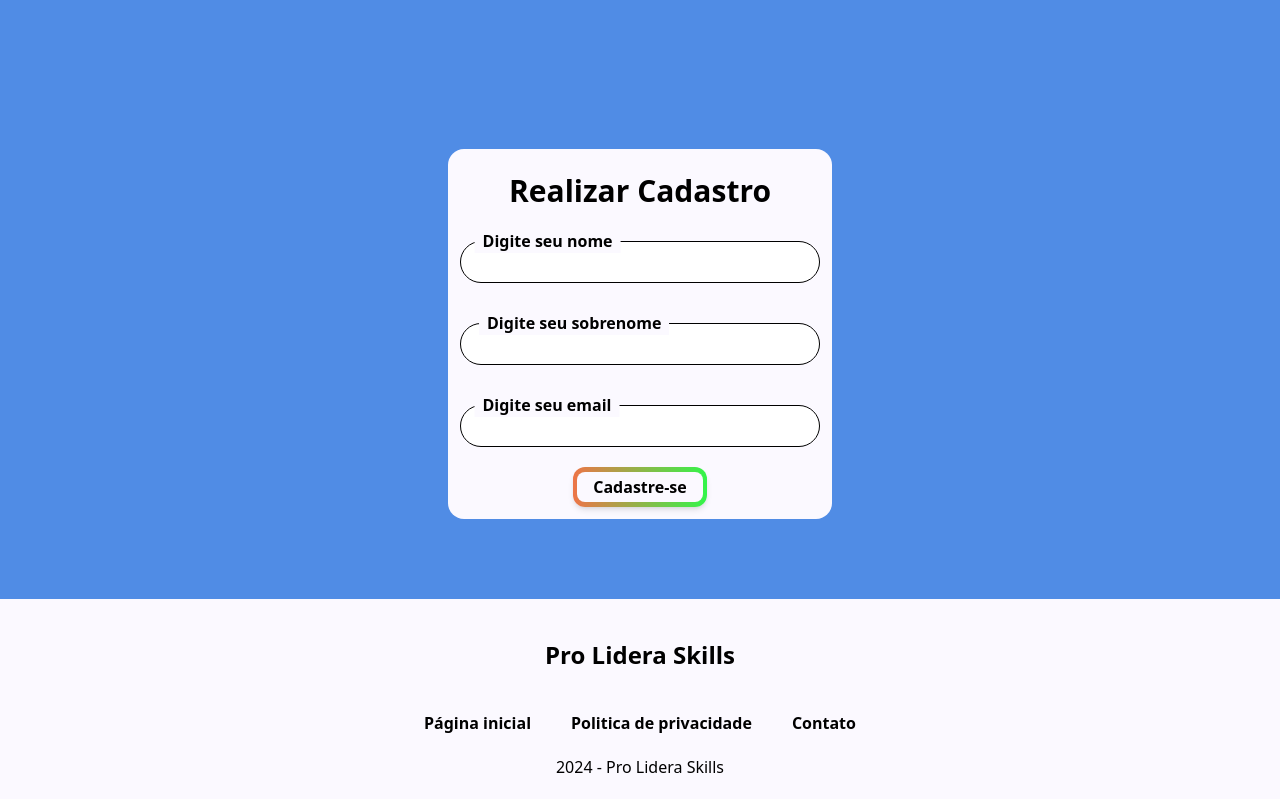
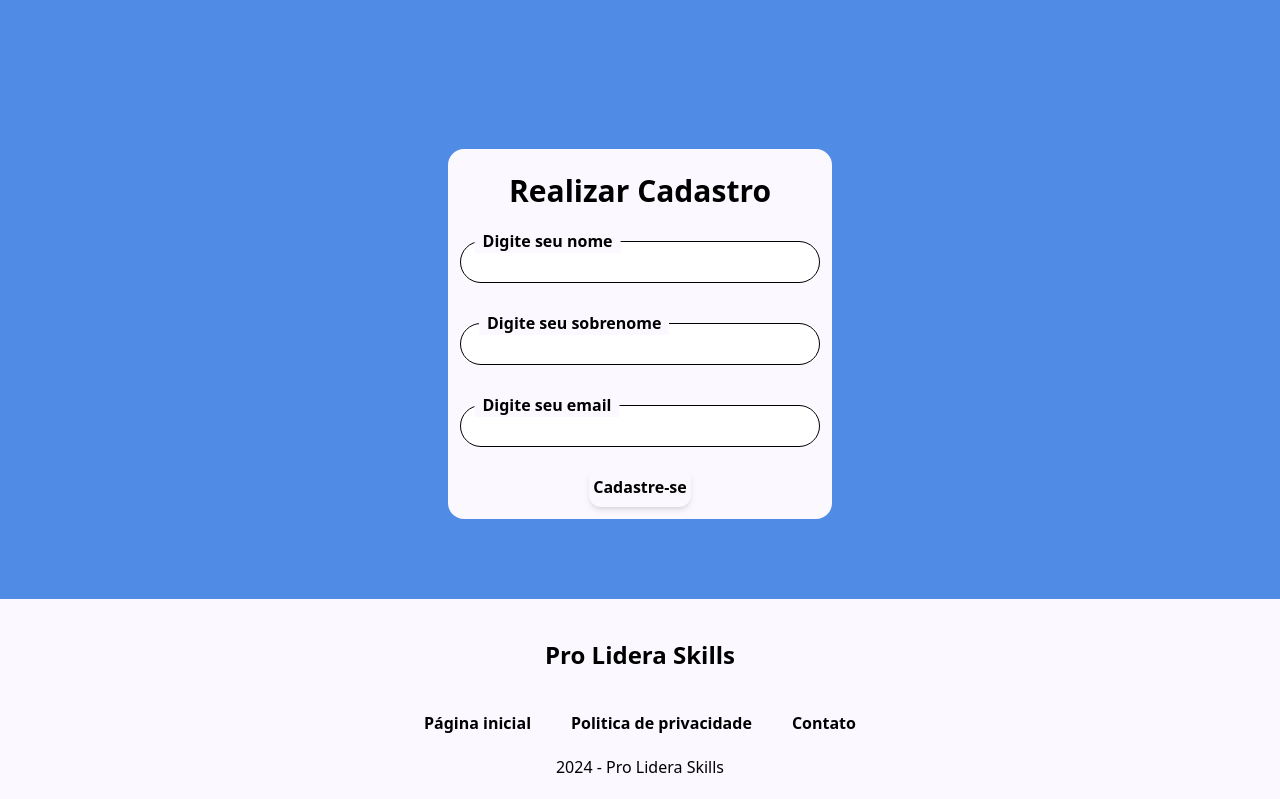
Before and after one commit to softexrecifepe/PI-PRO-LIDERA-TURMA-09-EQUIPE-02, a Next.js app: page / in a window 1280 px wide. Shown: the part 523-1322 px from the top of the page. Built offline with nearby package versions, Linux system fonts and the light colour scheme.

Commit message:
create input submit

```diff
--- a/src/app/components/button.tsx
+++ b/src/app/components/button.tsx
@@ -2,26 +2,29 @@ import Link from 'next/link';
 import React from 'react';
 
 interface ButtonProps {
-    page: string;
+    buttonText: string;
     href?: string;  // Torna o href opcional
     onClick?: () => void;  // Adiciona a função onClick opcional
     disabled?: boolean;
 }
 
-export function Button({ page, href, onClick, disabled = false }: ButtonProps) {
+export function Button({ buttonText, href, onClick, disabled = false }: ButtonProps) {
     return (
         <button
             disabled={disabled}
             onClick={onClick}  // Associa a função onClick ao botão
             className={`rounded-xl bg-gradient-to-r from-button-orange to-button-green px-1 py-2 font-semibold shadow-md`}
+            type='submit'
+            form="register"
+            value="submit"
         >
             {href ? (
                 <Link href={href} className='w-full h-full rounded-lg px-4 py-1 bg-box transition ease-in-out delay-75 hover:bg-slate-200 duration-300'>
-                    {page}
+                    {buttonText}
                 </Link>
             ) : (
                 <span className='w-full h-full rounded-lg px-4 py-1 bg-box transition ease-in-out delay-75 hover:bg-slate-200 duration-300'>
-                    {page}
+                    {buttonText}
                 </span>
             )}
         </button>
--- a/src/app/components/forms.tsx
+++ b/src/app/components/forms.tsx
@@ -13,7 +13,7 @@ export function Forms() {
         <h2 className="font-semibold">{question.pergunta}</h2>
 
         <div className="mt-4">
-          <form className="mx-auto text-left">
+          <form action="pages/results" className="mx-auto text-left">
             {question.alternativas.map(alternatives => (  //pega cada alternativas
               <div className="mb-3 text-base">
                 <MultipleChoiceQuestion labelText={alternatives.letra} inputValue={alternatives.pontos}></MultipleChoiceQuestion>
--- /dev/null
+++ b/src/app/components/inputSubmit.tsx
@@ -0,0 +1,4 @@
+export function InputSubmit({inputText}: {inputText: string}) {
+    return(
+        <input type="submit" value={inputText} className="rounded-xl bg-box px-1 py-2 font-semibold shadow-md" />
+    )}
--- a/src/app/components/registerForm.tsx
+++ b/src/app/components/registerForm.tsx
@@ -1,17 +1,18 @@
 import React from "react"
-import { Button } from "./button";
 import { InputText } from "./textInput";
+import { InputSubmit } from "./inputSubmit";
 
 export function RegisterForm(){
     return(
         <div className="bg-box w-96 mt-20 mx-auto p-3 text-center rounded-2xl">
             <h1 className="text-3xl font-bold p-3">Realizar Cadastro</h1>
-            <form action="">
+            <form action="pages/quests1-2" id="register" method="post">
                 <InputText inputId="Name" labelText="Digite seu nome"></InputText>
                 <InputText inputId="Surname" labelText="Digite seu sobrenome"></InputText>
                 <InputText inputId="Email" labelText="Digite seu email"></InputText>
+                <InputSubmit inputText="Cadastre-se"></InputSubmit>
             </form>
-            <Button page="Cadastre-se" href="/pages/quests1-2" />
+
         </div>
     )
 }
--- a/src/app/components/textInput.tsx
+++ b/src/app/components/textInput.tsx
@@ -4,7 +4,7 @@ export function InputText({labelText, inputId}: {labelText: string, inputId: str
                 <label htmlFor={inputId} className="absolute bg-box transform translate-x-[10%] translate-y-1/3 font-semibold px-2">
                     {labelText}
                 </label>
-                <input type="text" className="rounded-3xl border border-black my-5 w-full p-2" name={inputId} id={inputId}/>
+                <input type="text" className="rounded-3xl border border-black my-5 w-full p-2" name={inputId} id={inputId} required/>
         </div>
     )
 }
--- a/src/app/pages/quests1-2/page.tsx
+++ b/src/app/pages/quests1-2/page.tsx
@@ -8,7 +8,7 @@ export default function test(){
         <div>
             <Forms></Forms>
             <div className="text-center mt-20">
-            <Button page="Finalizar" href="/pages/results" />
+            <Button buttonText="Finalizar" href="/pages/results" />
             </div>
         </div>
     );
--- a/src/app/pages/results/page.tsx
+++ b/src/app/pages/results/page.tsx
@@ -85,11 +85,11 @@ export default function Results() {
             )}
 
             <div className="text-center mt-8">
-                <Button page="Retornar ao Início" href="/" />
+                <Button buttonText="Retornar ao Início" href="/" />
             </div>
 
             <div className="text-center mt-4">
-                <Button page="Imprimir Resultado" onClick={handlePrint} />
+                <Button buttonText="Imprimir Resultado" onClick={handlePrint} />
             </div>
         </main>
     );
```
